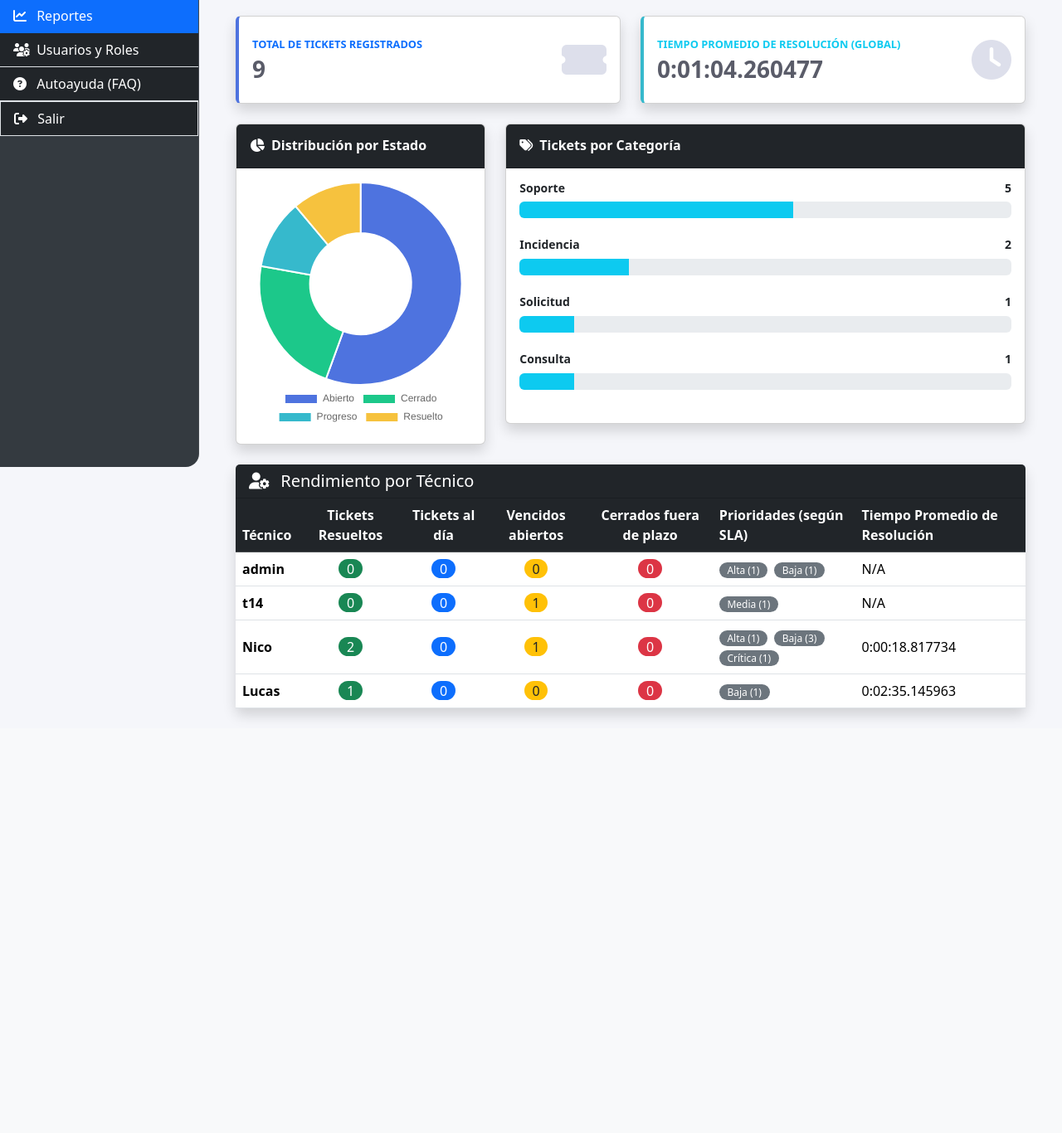
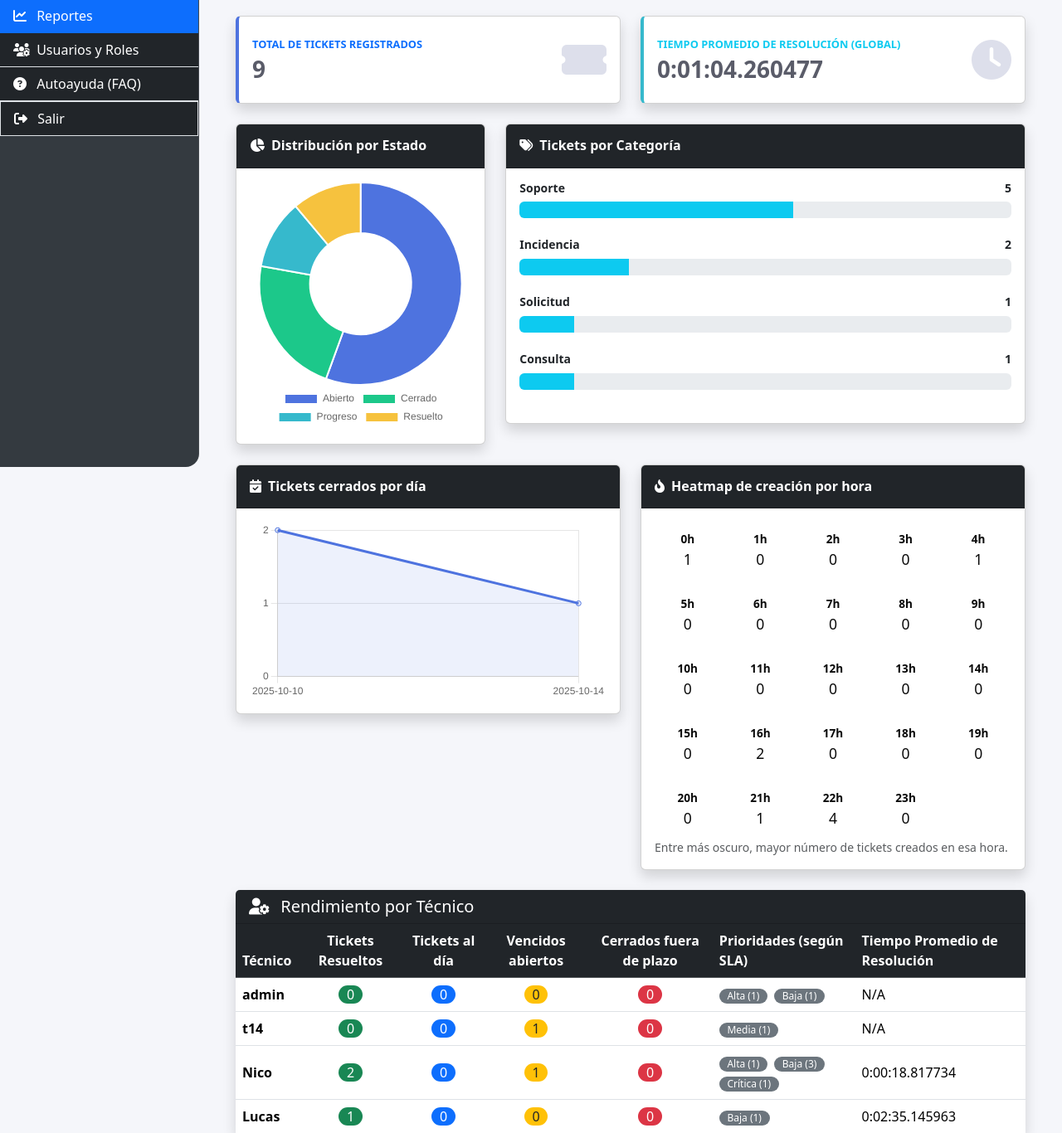
Before and after one commit to medinabenjamin/tickets-v1.0, a Django app: page /reportes/dashboard-reportes/ in a window 1280 px wide. Shown: the part 237-1603 px from the top of the page at 83% size. Before the commit the page ends 1104 px from the top, so only its background shows below. Run offline with Django 5.2, Linux system fonts and the light colour scheme; a user stored in the database is signed in; data comes from the database, SQL or seed files in the repository; some libraries are stand-ins or nearby versions.

Commit message:
Add daily closures chart and hourly heatmap to reports dashboard

```diff
--- a/reportes/templates/reportes/dashboard_reportes.html
+++ b/reportes/templates/reportes/dashboard_reportes.html
@@ -97,6 +97,37 @@
         </div>
     </div>
 
+    <div class="row">
+        <div class="col-xl-6 col-lg-6">
+            <div class="card shadow mb-4">
+                <div class="card-header bg-dark text-white py-3">
+                    <h6 class="m-0 fw-bold"><i class="fas fa-calendar-check me-2"></i>Tickets cerrados por día</h6>
+                </div>
+                <div class="card-body">
+                    <canvas id="chart-cerrados-por-dia"></canvas>
+                </div>
+            </div>
+        </div>
+        <div class="col-xl-6 col-lg-6">
+            <div class="card shadow mb-4">
+                <div class="card-header bg-dark text-white py-3">
+                    <h6 class="m-0 fw-bold"><i class="fas fa-fire-alt me-2"></i>Heatmap de creación por hora</h6>
+                </div>
+                <div class="card-body">
+                    <div class="heatmap-grid" aria-label="Heatmap por hora">
+                        {% for punto in heatmap_por_hora %}
+                            <div class="heatmap-cell" title="{{ punto.hora }}:00 - {{ punto.total }} tickets" style="--intensidad: {{ punto.intensidad }}">
+                                <span class="heatmap-hour">{{ punto.hora }}h</span>
+                                <span class="heatmap-count">{{ punto.total }}</span>
+                            </div>
+                        {% endfor %}
+                    </div>
+                    <p class="text-muted small mb-0">Entre más oscuro, mayor número de tickets creados en esa hora.</p>
+                </div>
+            </div>
+        </div>
+    </div>
+
     <div class="card shadow border-0">
         <div class="card-header bg-dark text-white">
             <h5 class="mb-0"><i class="fas fa-user-cog me-2"></i> Rendimiento por Técnico</h5>
@@ -147,10 +178,12 @@
 </div>
 
 {{ estados_chart_data|json_script:"estados-chart-data" }}
+{{ tickets_cerrados_por_dia|json_script:"cerrados-dia-chart-data" }}
 <script src="https://cdn.jsdelivr.net/npm/chart.js"></script>
 <script>
     document.addEventListener('DOMContentLoaded', function () {
         const estadosChartData = JSON.parse(document.getElementById('estados-chart-data').textContent);
+        const cerradosPorDiaData = JSON.parse(document.getElementById('cerrados-dia-chart-data').textContent);
 
         new Chart(document.getElementById('chart-estados'), {
             type: 'doughnut',
@@ -173,6 +206,37 @@
                 }
             },
         });
+
+        new Chart(document.getElementById('chart-cerrados-por-dia'), {
+            type: 'line',
+            data: {
+                labels: cerradosPorDiaData.labels,
+                datasets: [{
+                    label: 'Tickets cerrados',
+                    data: cerradosPorDiaData.data,
+                    borderColor: '#4e73df',
+                    backgroundColor: 'rgba(78, 115, 223, 0.1)',
+                    fill: true,
+                    tension: 0.3,
+                }],
+            },
+            options: {
+                responsive: true,
+                scales: {
+                    y: {
+                        beginAtZero: true,
+                        ticks: {
+                            precision: 0,
+                        }
+                    }
+                },
+                plugins: {
+                    legend: {
+                        display: false,
+                    }
+                }
+            },
+        });
     });
 </script>
 
@@ -183,5 +247,28 @@
     .text-gray-300 { color: #dddfeb !important; }
     .text-gray-800 { color: #5a5c69 !important; }
     .fw-bold { font-weight: 700 !important; } /* Corregido de font-weight-bold */
+    .heatmap-grid {
+        display: grid;
+        grid-template-columns: repeat(auto-fit, minmax(70px, 1fr));
+        gap: 8px;
+    }
+    .heatmap-cell {
+        padding: 8px;
+        border-radius: 8px;
+        background-color: rgba(78, 115, 223, calc(0.15 + (var(--intensidad) * 0.85)));
+        color: #0a0a0a;
+        text-align: center;
+        min-height: 70px;
+        display: flex;
+        flex-direction: column;
+        justify-content: center;
+    }
+    .heatmap-hour {
+        font-weight: 600;
+        font-size: 0.85rem;
+    }
+    .heatmap-count {
+        font-size: 1.1rem;
+    }
 </style>
 {% endblock %}
--- a/reportes/views.py
+++ b/reportes/views.py
@@ -2,6 +2,7 @@
 from django.shortcuts import render, redirect
 from django.contrib.auth.decorators import login_required
 from django.db.models import Avg, Count, Q
+from django.db.models.functions import ExtractHour, TruncDate
 from soporte.models import Ticket
 from django.contrib.auth.models import User
 
@@ -107,6 +108,42 @@ def dashboard_reportes(request):
         item['percentage'] = percentage
         item['percentage_display'] = f"{percentage:.2f}"
 
+    # 5. Tickets cerrados por día
+    tickets_cerrados_por_dia_qs = (
+        Ticket.objects.filter(estado__in=['resuelto', 'cerrado'], fecha_cierre__isnull=False)
+        .annotate(day=TruncDate('fecha_cierre'))
+        .values('day')
+        .annotate(total=Count('id'))
+        .order_by('day')
+    )
+    tickets_cerrados_por_dia = {
+        'labels': [item['day'].strftime('%Y-%m-%d') for item in tickets_cerrados_por_dia_qs],
+        'data': [item['total'] for item in tickets_cerrados_por_dia_qs],
+    }
+
+    # 6. Heatmap de creación por hora del día
+    tickets_por_hora_qs = (
+        Ticket.objects.annotate(hour=ExtractHour('fecha_creacion'))
+        .values('hour')
+        .annotate(total=Count('id'))
+        .order_by('hour')
+    )
+
+    tickets_por_hora_dict = {item['hour']: item['total'] for item in tickets_por_hora_qs}
+    max_por_hora = max(tickets_por_hora_dict.values(), default=0)
+    heatmap_por_hora = []
+
+    for hour in range(24):
+        total = tickets_por_hora_dict.get(hour, 0)
+        intensidad = total / max_por_hora if max_por_hora else 0
+        heatmap_por_hora.append(
+            {
+                'hora': hour,
+                'total': total,
+                'intensidad': intensidad,
+            }
+        )
+
     context = {
         'avg_resolution_time_global': avg_resolution_time_global,
         'resolution_by_tech': resolution_by_tech,
@@ -116,5 +153,7 @@ def dashboard_reportes(request):
             'labels': estados_labels,
             'data': estados_data,
         },
+        'tickets_cerrados_por_dia': tickets_cerrados_por_dia,
+        'heatmap_por_hora': heatmap_por_hora,
     }
     return render(request, 'reportes/dashboard_reportes.html', context)
```
